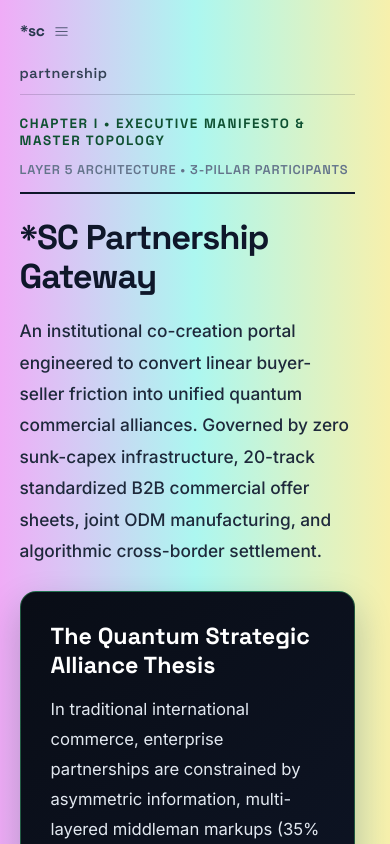
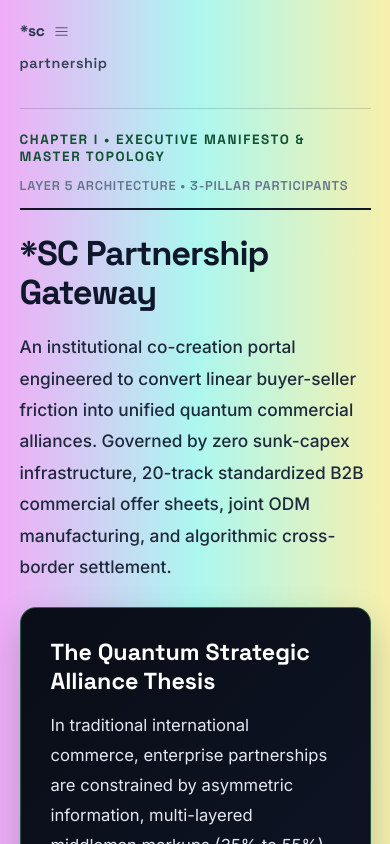
Before and after one commit to denniiku/partnership, a plain HTML site: page index.html in a window 390 px wide. Shown: the top 844 px of the page. Drawn offline with Linux system fonts and the light colour scheme.

Commit message:
Sync public domain common_assets & structure

```diff
--- a/common_assets/common_new.css
+++ b/common_assets/common_new.css
@@ -518,65 +518,23 @@ main.sc-root-landing,
   width: 100% !important;
   max-width: min(1400px, 96%) !important;
   margin: 0 !important;
-  padding: clamp(36px, 5vh, 64px) clamp(28px, 4.5vw, 72px) 120px !important;
+  padding: clamp(32px, 4.2vh, 52px) clamp(28px, 4.5vw, 72px) 120px !important;
 }
 
-main p,
-.sc-monograph p,
-.sc-prd-page p,
-.sc-root-landing p {
-  margin-left: 0 !important;
-  text-indent: 0 !important;
+/* 메뉴가 접혀 *sc ≡ 버튼이 떠 있을 때(PC 폴딩 & 모바일 전체) 항상 54px 아래에서 시작 */
+body.sc-nav-folded > main,
+body.sc-nav-folded main,
+body.sc-nav-folded .sc-monograph,
+body.sc-nav-folded .sc-prd-page,
+body.sc-nav-folded .sc-root-landing,
+body.sc-nav-folded .sc-doc,
+body.sc-nav-folded .doc-container,
+body.sc-nav-folded .content-wrap,
+body.sc-nav-folded .sc-main-stage {
+  padding-top: 54px !important;
 }
 
-/* Prevent single-line hero titles from clipping off the right edge of the screen */
-.sc-hero-singleline,
-main h1 {
-  white-space: normal !important;
-  word-break: keep-all !important;
-  overflow-wrap: break-word !important;
-}
-
-/* Keep all blockquotes and paragraphs flush-left with headings */
-main blockquote,
-.sc-monograph blockquote,
-.sc-prd-page blockquote {
-  margin-left: 0 !important;
-  padding-left: 0 !important;
-  border-left: none !important;
-}
-
-/* Hide top-right PDF / Print buttons consistently */
-.sc-action-btns {
-  display: none !important;
-}
-
-/* === COMPACT TOP ROUTE TO MAIN CONTENT SPACING === */
-.sc-route, .sc-eyebrow, .breadcrumb, .page-path {
-  margin-bottom: 4px !important;
-}
-.sc-top-bar {
-  padding-bottom: 8px !important;
-  margin-bottom: 14px !important;
-}
-@media (min-width: 769px) {
-  .sc-monograph, main.sc-monograph, main {
-    padding-top: clamp(22px, 3vh, 36px) !important;
-  }
-}
 @media (max-width: 768px) {
-  body > main, main, .sc-monograph, .sc-main-stage {
-    padding-top: 54px !important;
-  }
-}
-.sc-monograph > .sc-chapter:first-of-type {
-  padding-top: 6px !important;
-}
-@media (max-width: 768px) {
-  body.sc-nav-folded,
-  body.sc-nav-open {
-    padding-top: 36px !important;
-  }
   body > main,
   main,
   main.sc-monograph,
@@ -589,26 +547,43 @@ main blockquote,
   .doc-container,
   .content-wrap,
   .sc-main-stage {
-    padding: 28px 5vw 80px !important;
+    max-width: 100% !important;
+    padding: 54px 5vw 80px !important;
   }
 }
-@media (max-width: 768px) {
-  body.sc-nav-folded,
-  body.sc-nav-open {
-    padding-top: 36px !important;
-  }
-  body > main,
-  main,
-  main.sc-monograph,
-  main.sc-prd-page,
-  main.sc-root-landing,
-  .sc-monograph,
-  .sc-prd-page,
-  .sc-root-landing,
-  .sc-doc,
-  .doc-container,
-  .content-wrap,
-  .sc-main-stage {
-    padding: 28px 5vw 80px !important;
-  }
+
+.sc-top-bar {
+  padding-bottom: 10px !important;
+  margin-bottom: 16px !important;
 }
+
+.sc-monograph > .sc-chapter:first-of-type {
+  padding-top: 6px !important;
+}
+
+main p,
+.sc-monograph p,
+.sc-prd-page p,
+.sc-root-landing p {
+  margin-left: 0 !important;
+  text-indent: 0 !important;
+}
+
+.sc-hero-singleline,
+main h1 {
+  white-space: normal !important;
+  word-break: keep-all !important;
+  overflow-wrap: break-word !important;
+}
+
+main blockquote,
+.sc-monograph blockquote,
+.sc-prd-page blockquote {
+  margin-left: 0 !important;
+  padding-left: 0 !important;
+  border-left: none !important;
+}
+
+.sc-action-btns {
+  display: none !important;
+}
--- a/index.html
+++ b/index.html
@@ -479,8 +479,8 @@
         var i = p.toLowerCase().indexOf("/sc_web/");
         base = i !== -1 ? "file://" + p.substring(0, i + 8) + "common_assets/" : "./common_assets/";
       }
-      document.write("<link rel=\"stylesheet\" href=\"" + base + "common_new.css?v=2.2\">");
-      document.write("<script src=\"" + base + "nav_new.js?v=2.2\" defer><\/script><script src=\"" + base + "sc_translator.js?v=5.0\" defer><\/script>");
+      document.write("<link rel=\"stylesheet\" href=\"" + base + "common_new.css?v=2.3\">");
+      document.write("<script src=\"" + base + "nav_new.js?v=2.3\" defer><\/script><script src=\"" + base + "sc_translator.js?v=5.0\" defer><\/script>");
     })();
   </script>
 </head>
```
Also changed, not shown: 01_connect/index.html (+2 -2 lines), 01_connect/storage/index_golden_backup.html (+2 -2 lines), storage/index_golden_backup.html (+2 -2 lines).
